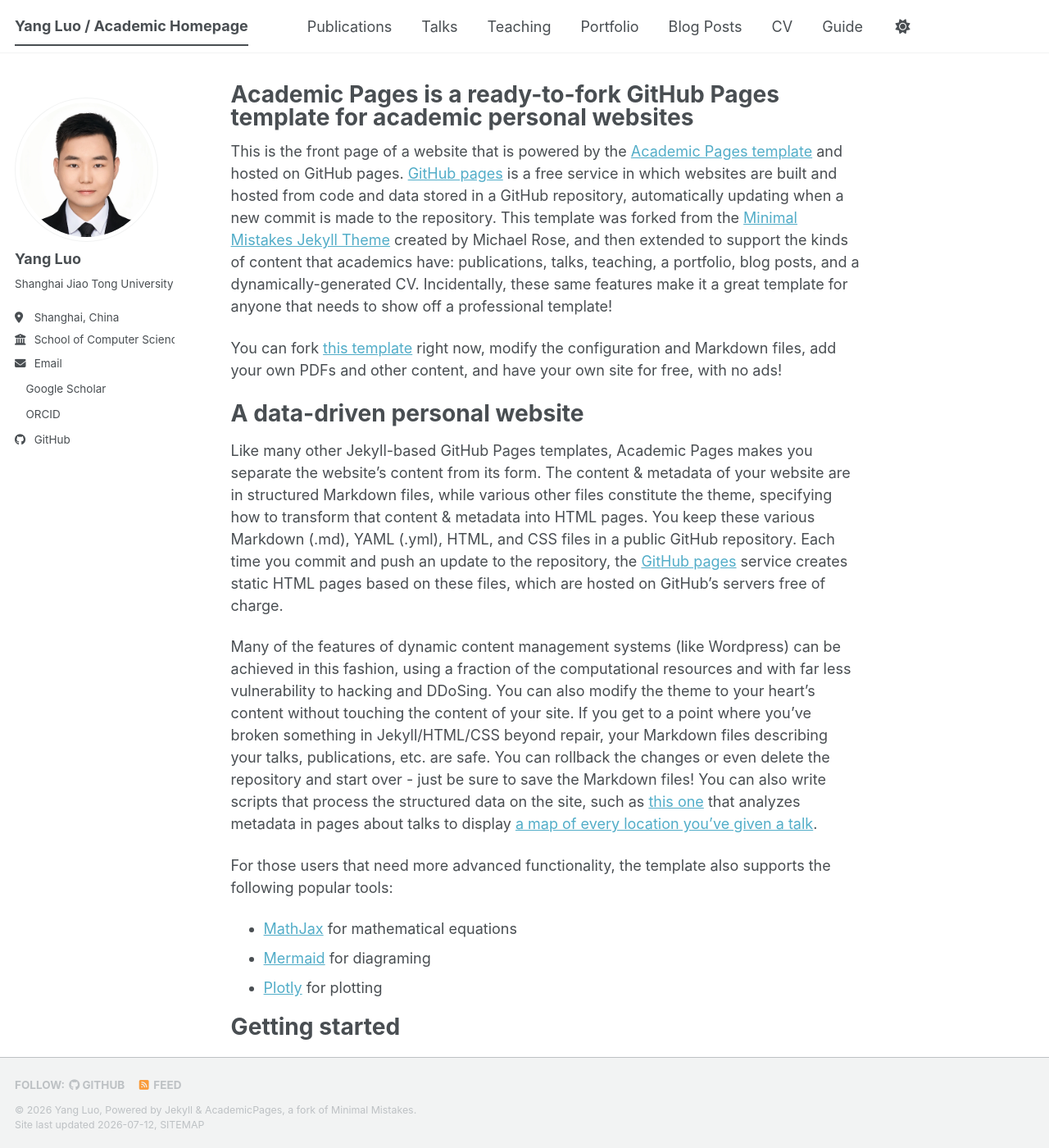
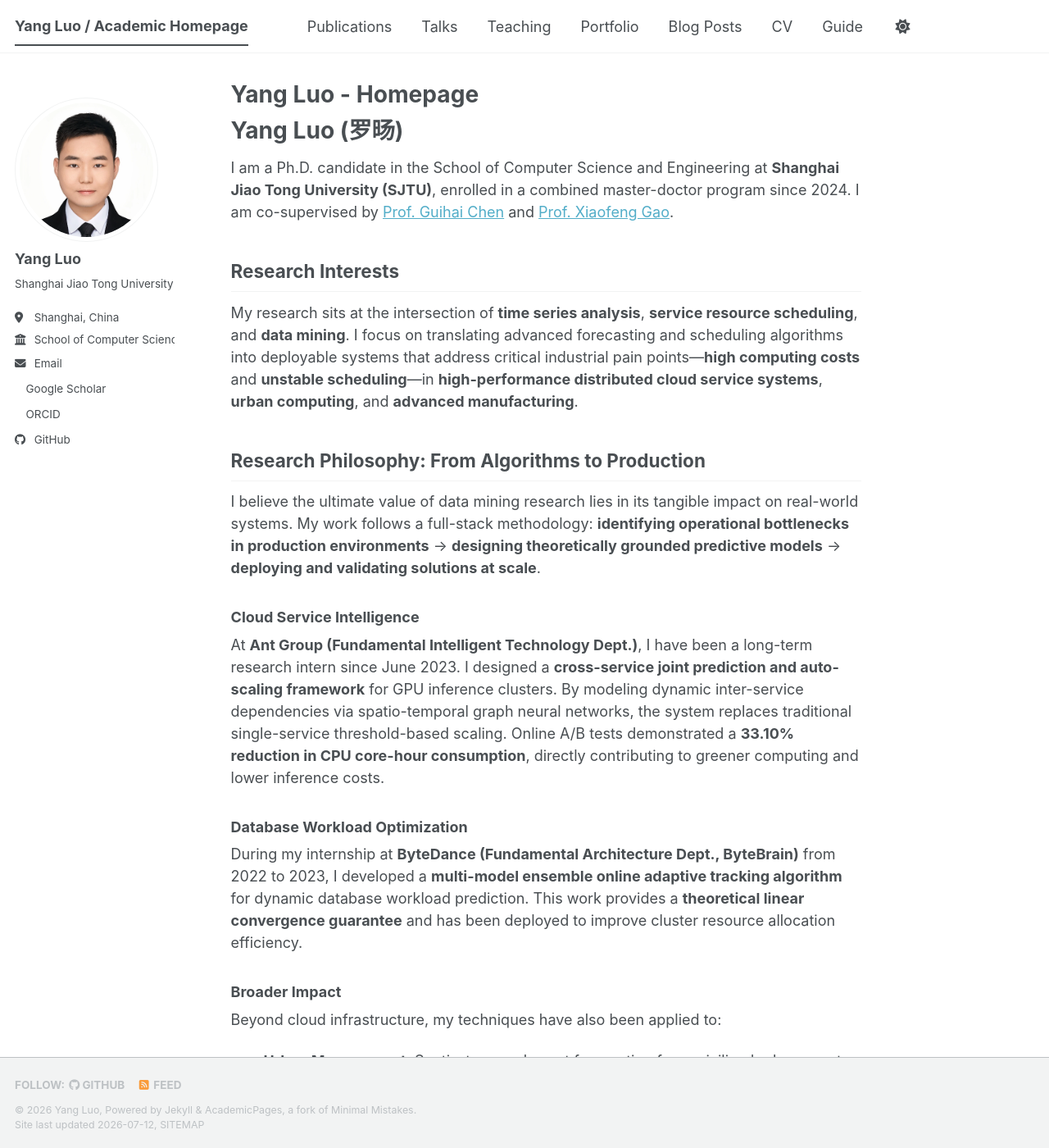
Before and after one commit to Floating-LY/Floating-LY.github.io, a Jekyll site: the page built from _pages/about.md, in a window 1280 px wide and 1400 px high. Shown: the whole window at 82% size. Built offline with Jekyll 4.4.1, drawn with Linux system fonts in a browser that asks for light colours; a style sheet for code colours, icons or effects is not loaded; some of the changed text lies outside the part shown.

Commit message:
Update about.md

```diff
--- a/_pages/about.md
+++ b/_pages/about.md
@@ -1,56 +1,33 @@
 ---
 permalink: /
-title: "Academic Pages is a ready-to-fork GitHub Pages template for academic personal websites"
+title: "Yang Luo - Homepage"
 author_profile: true
 redirect_from:
   - /about/
   - /about.html
 ---
 
-This is the front page of a website that is powered by the [Academic Pages template](https://github.com/academicpages/academicpages.github.io) and hosted on GitHub pages. [GitHub pages](https://pages.github.com) is a free service in which websites are built and hosted from code and data stored in a GitHub repository, automatically updating when a new commit is made to the repository. This template was forked from the [Minimal Mistakes Jekyll Theme](https://mmistakes.github.io/minimal-mistakes/) created by Michael Rose, and then extended to support the kinds of content that academics have: publications, talks, teaching, a portfolio, blog posts, and a dynamically-generated CV. Incidentally, these same features make it a great template for anyone that needs to show off a professional template!
+# Yang Luo (罗旸)
+I am a Ph.D. candidate in the School of Computer Science and Engineering at **Shanghai Jiao Tong University (SJTU)**, enrolled in a combined master-doctor program since 2024. I am co-supervised by [Prof. Guihai Chen](https://cs.sjtu.edu.cn/~chen-guihai/) and [Prof. Xiaofeng Gao](https://cs.sjtu.edu.cn/~gao-xiaofeng/).
 
- You can fork [this template](https://github.com/academicpages/academicpages.github.io) right now, modify the configuration and Markdown files, add your own PDFs and other content, and have your own site for free, with no ads!
+## Research Interests
+My research sits at the intersection of **time series analysis**, **service resource scheduling**, and **data mining**. I focus on translating advanced forecasting and scheduling algorithms into deployable systems that address critical industrial pain points—**high computing costs** and **unstable scheduling**—in **high-performance distributed cloud service systems**, **urban computing**, and **advanced manufacturing**.
 
-A data-driven personal website
-======
-Like many other Jekyll-based GitHub Pages templates, Academic Pages makes you separate the website's content from its form. The content & metadata of your website are in structured Markdown files, while various other files constitute the theme, specifying how to transform that content & metadata into HTML pages. You keep these various Markdown (.md), YAML (.yml), HTML, and CSS files in a public GitHub repository. Each time you commit and push an update to the repository, the [GitHub pages](https://pages.github.com/) service creates static HTML pages based on these files, which are hosted on GitHub's servers free of charge.
+## Research Philosophy: From Algorithms to Production
 
-Many of the features of dynamic content management systems (like Wordpress) can be achieved in this fashion, using a fraction of the computational resources and with far less vulnerability to hacking and DDoSing. You can also modify the theme to your heart's content without touching the content of your site. If you get to a point where you've broken something in Jekyll/HTML/CSS beyond repair, your Markdown files describing your talks, publications, etc. are safe. You can rollback the changes or even delete the repository and start over - just be sure to save the Markdown files! You can also write scripts that process the structured data on the site, such as [this one](https://github.com/academicpages/academicpages.github.io/blob/master/talkmap.ipynb) that analyzes metadata in pages about talks to display [a map of every location you've given a talk](https://academicpages.github.io/talkmap.html).
+I believe the ultimate value of data mining research lies in its tangible impact on real-world systems. My work follows a full-stack methodology: **identifying operational bottlenecks in production environments** → **designing theoretically grounded predictive models** → **deploying and validating solutions at scale**.
 
-For those users that need more advanced functionality, the template also supports the following popular tools:
-- [MathJax](https://www.mathjax.org/) for mathematical equations
-- [Mermaid](https://mermaid.js.org/) for diagraming
-- [Plotly](https://plotly.com/javascript/) for plotting
+### Cloud Service Intelligence
+At **Ant Group (Fundamental Intelligent Technology Dept.)**, I have been a long-term research intern since June 2023. I designed a **cross-service joint prediction and auto-scaling framework** for GPU inference clusters. By modeling dynamic inter-service dependencies via spatio-temporal graph neural networks, the system replaces traditional single-service threshold-based scaling. Online A/B tests demonstrated a **33.10% reduction in CPU core-hour consumption**, directly contributing to greener computing and lower inference costs.
 
-Getting started
-======
-1. Register a GitHub account if you don't have one and confirm your e-mail (required!)
-1. Fork [this template](https://github.com/academicpages/academicpages.github.io) by clicking the "Use this template" button in the top right.
-1. Go to the repository's settings (rightmost item in the tabs that start with "Code", should be below "Unwatch"). Rename the repository "[your GitHub username].github.io", which will also be your website's URL.
-1. Set site-wide configuration and create content & metadata (see below -- also see [this set of diffs](https://archive.is/3TPas) showing what files were changed to set up [an example site](https://getorg-testacct.github.io) for a user with the username "getorg-testacct")
-1. Upload any files (like PDFs, .zip files, etc.) to the files/ directory. They will appear at https://[your GitHub username].github.io/files/example.pdf.
-1. Check status by going to the repository settings, in the "GitHub pages" section
+### Database Workload Optimization
+During my internship at **ByteDance (Fundamental Architecture Dept., ByteBrain)** from 2022 to 2023, I developed a **multi-model ensemble online adaptive tracking algorithm** for dynamic database workload prediction. This work provides a **theoretical linear convergence guarantee** and has been deployed to improve cluster resource allocation efficiency.
 
-Site-wide configuration
-------
-The main configuration file for the site is in the base directory in [_config.yml](https://github.com/academicpages/academicpages.github.io/blob/master/_config.yml), which defines the content in the sidebars and other site-wide features. You will need to replace the default variables with ones about yourself and your site's github repository. The configuration file for the top menu is in [_data/navigation.yml](https://github.com/academicpages/academicpages.github.io/blob/master/_data/navigation.yml). For example, if you don't have a portfolio or blog posts, you can remove those items from that navigation.yml file to remove them from the header.
+### Broader Impact
+Beyond cloud infrastructure, my techniques have also been applied to:
+- **Urban Management**: Spatio-temporal event forecasting for uncivilized urban events and ride-hailing demand prediction under weather-conditioned multi-graph networks.
+- **Advanced Manufacturing**: Quality control and traceability for manufacturing processes under the National Key R&D Program, collaborating with NIO and the China Electronics Standardization Institute.
 
-Create content & metadata
-------
-For site content, there is one Markdown file for each type of content, which are stored in directories like _publications, _talks, _posts, _teaching, or _pages. For example, each talk is a Markdown file in the [_talks directory](https://github.com/academicpages/academicpages.github.io/tree/master/_talks). At the top of each Markdown file is structured data in YAML about the talk, which the theme will parse to do lots of cool stuff. The same structured data about a talk is used to generate the list of talks on the [Talks page](https://academicpages.github.io/talks), each [individual page](https://academicpages.github.io/talks/2012-03-01-talk-1) for specific talks, the talks section for the [CV page](https://academicpages.github.io/cv), and the [map of places you've given a talk](https://academicpages.github.io/talkmap.html) (if you run this [python file](https://github.com/academicpages/academicpages.github.io/blob/master/talkmap.py) or [Jupyter notebook](https://github.com/academicpages/academicpages.github.io/blob/master/talkmap.ipynb), which creates the HTML for the map based on the contents of the _talks directory).
-
-**Markdown generator**
-
-The repository includes [a set of Jupyter notebooks](https://github.com/academicpages/academicpages.github.io/tree/master/markdown_generator
-) that converts a CSV containing structured data about talks or presentations into individual Markdown files that will be properly formatted for the Academic Pages template. The sample CSVs in that directory are the ones I used to create my own personal website at stuartgeiger.com. My usual workflow is that I keep a spreadsheet of my publications and talks, then run the code in these notebooks to generate the Markdown files, then commit and push them to the GitHub repository.
-
-How to edit your site's GitHub repository
-------
-Many people use a git client to create files on their local computer and then push them to GitHub's servers. If you are not familiar with git, you can directly edit these configuration and Markdown files directly in the github.com interface. Navigate to a file (like [this one](https://github.com/academicpages/academicpages.github.io/blob/master/_talks/2012-03-01-talk-1.md) and click the pencil icon in the top right of the content preview (to the right of the "Raw | Blame | History" buttons). You can delete a file by clicking the trashcan icon to the right of the pencil icon. You can also create new files or upload files by navigating to a directory and clicking the "Create new file" or "Upload files" buttons.
-
-Example: editing a Markdown file for a talk
-![Editing a Markdown file for a talk](/images/editing-talk.png)
-
-For more info
-------
-More info about configuring Academic Pages can be found in [the guide](https://academicpages.github.io/markdown/), the [growing wiki](https://github.com/academicpages/academicpages.github.io/wiki), and you can always [ask a question on GitHub](https://github.com/academicpages/academicpages.github.io/discussions). The [guides for the Minimal Mistakes theme](https://mmistakes.github.io/minimal-mistakes/docs/configuration/) (which this theme was forked from) might also be helpful.
+## Academic Service
+- Senior Area Chair, KDD ADS Track, 2025
+- Program Committee Member: KDD, WWW, ICDM, CIKM
```
